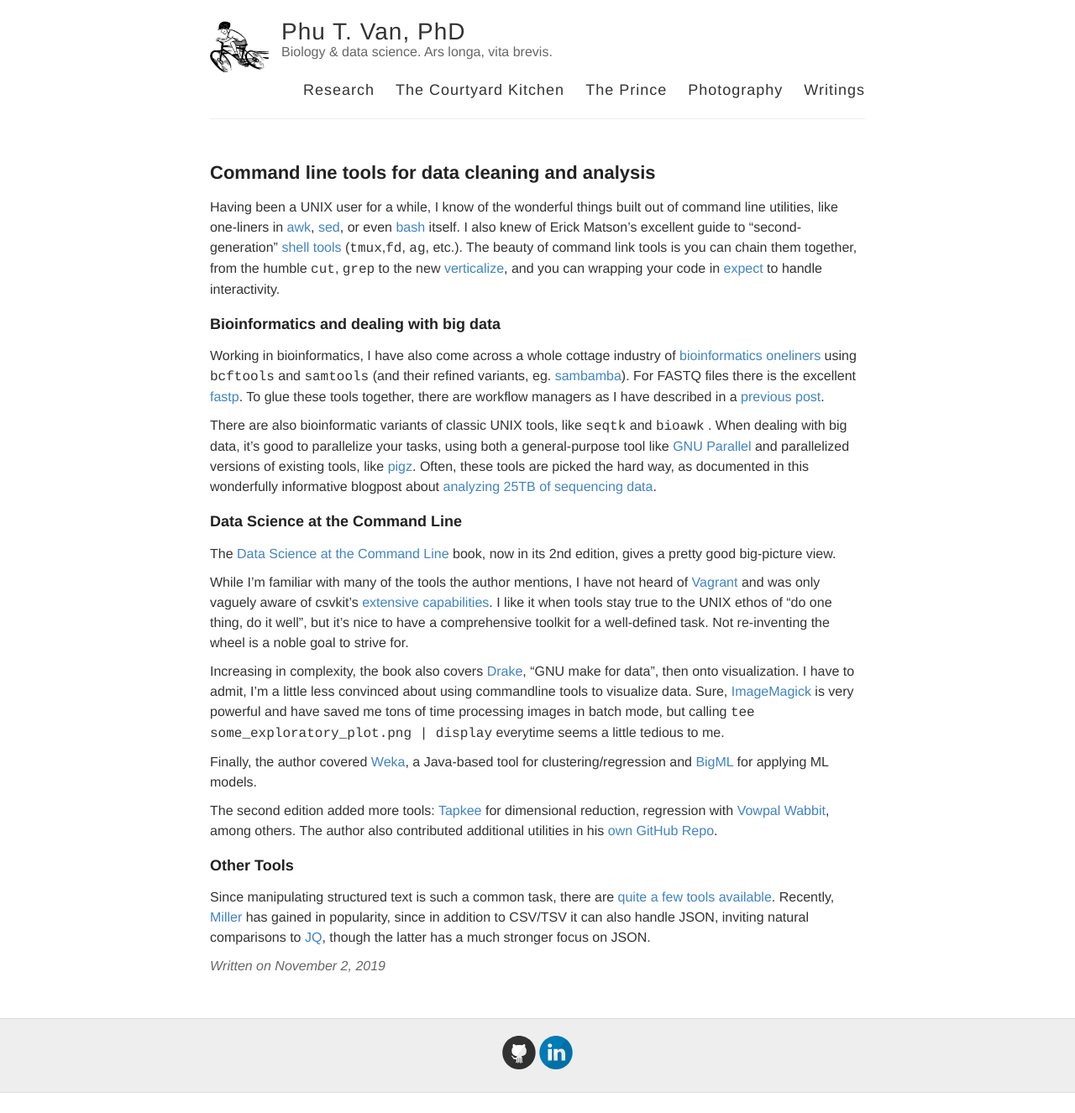
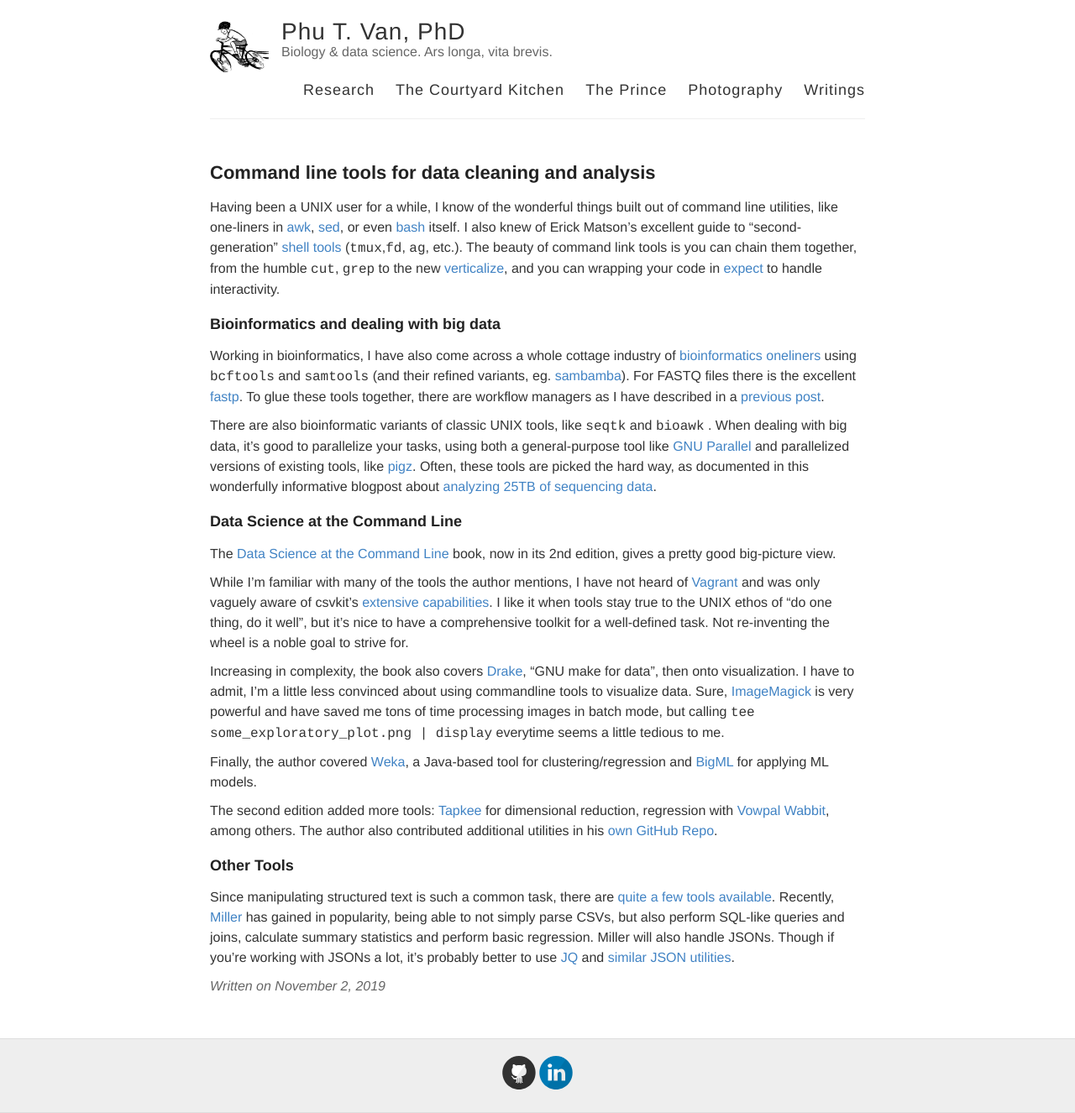
Before and after one commit to ptvan/ptvan.github.io, a Jekyll site: the page built from _posts/2019-11-02-command-line-tools.md, in a window 1280 px wide. Shown: the whole page at 84% size. Built offline with Jekyll 4.4.1, drawn with Linux system fonts in a browser that asks for light colours; before the commit the page ends 1302 px from its top, so only the background shows below that.

Commit message:
updated Miller and JQ section

```diff
--- a/_posts/2019-11-02-command-line-tools.md
+++ b/_posts/2019-11-02-command-line-tools.md
@@ -25,4 +25,4 @@
 
 ### Other Tools
 
-Since manipulating structured text is such a common task, there are [quite a few tools available](https://github.com/dbohdan/structured-text-tools). Recently, [Miller](https://github.com/johnkerl/miller/) has gained in popularity, since in addition to CSV/TSV it can also handle JSON, inviting natural comparisons to [JQ](https://stedolan.github.io/jq/), though the latter has a much stronger focus on JSON.
+Since manipulating structured text is such a common task, there are [quite a few tools available](https://github.com/dbohdan/structured-text-tools). Recently, [Miller](https://github.com/johnkerl/miller/) has gained in popularity, being able to not simply parse CSVs, but also perform SQL-like queries and joins, calculate summary statistics and perform basic regression. Miller will also handle JSONs. Though if you're working with JSONs a lot, it's probably better to use [JQ](https://stedolan.github.io/jq/) and [similar JSON utilities](https://github.com/fiatjaf/awesome-jq).
```
